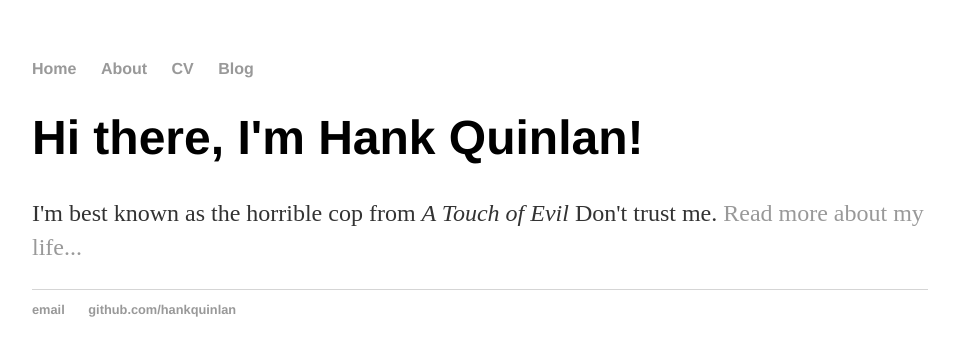
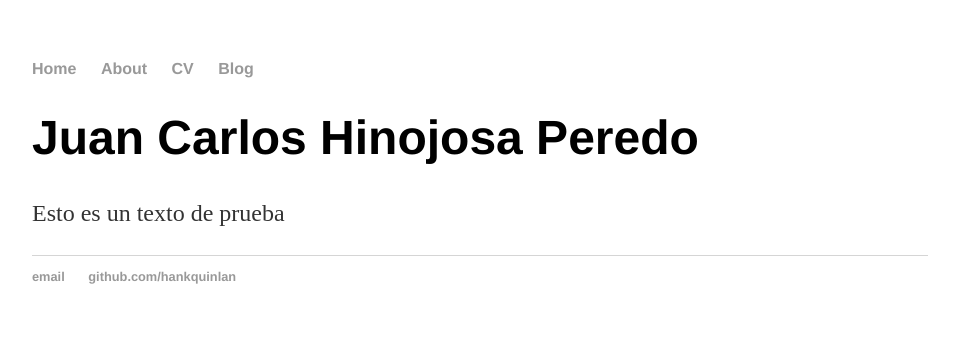
Before and after one commit to jhinojosp/jhinojosp.github.io, a Jekyll site: the page built from index.html, in a window 1280 px wide. Shown: the top 356 px of the page, without its empty margins (160-1119 px from the left). Built offline with Jekyll 4.4.1, drawn with Linux system fonts in a browser that asks for light colours.

Commit message:
Update index.html

```diff
--- a/index.html
+++ b/index.html
@@ -3,6 +3,6 @@ layout: default
 title: Juan C. Hinojosa P.
 ---
 <div class="blurb">
-	<h1>Hi there, I'm Hank Quinlan!</h1>
-	<p>I'm best known as the horrible cop from <em>A Touch of Evil</em> Don't trust me. <a href="/about">Read more about my life...</a></p>
+	<h1>Juan Carlos Hinojosa Peredo</h1>
+	<p>Esto es un texto de prueba</p>
 </div><!-- /.blurb -->
```
